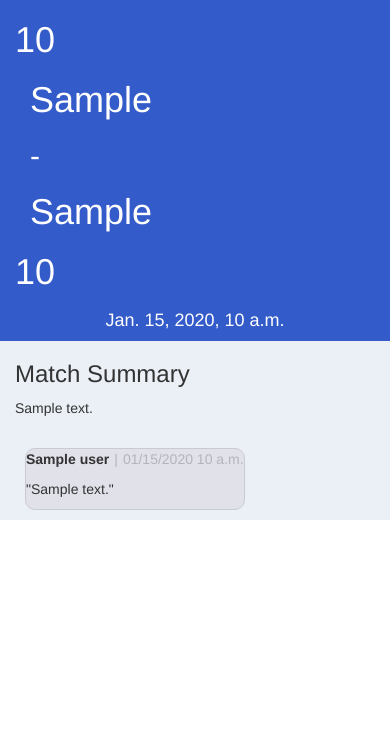
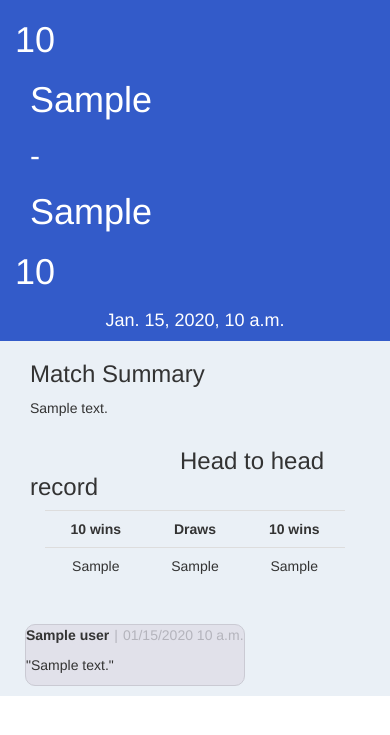
Before and after one commit to cramshaw/fiveaside, a Django app: template fives/templates/fives/match.html in a window 390 px wide. Shown: the part 81-816 px from the top of the page. Run offline with Django 3.2, Linux system fonts and the light colour scheme; the template is opened without the code that fills it: most values are stand-ins (such as "Sample title", 1, 10 or a date in 2020); some libraries are stand-ins or nearby versions.

Commit message:
Implement H2H

```diff
--- a/fives/static/fives/main.css
+++ b/fives/static/fives/main.css
@@ -31,6 +31,14 @@
   max-width: 500px;
   margin-left: 10px;
   background-color: #E1E1EA;
+}
+
+.h2h h3{
+  text-indent: 150px;
+}
+
+.h2h table, th{
+  text-align: center;
 }
 
 .jumbotron {
--- a/fives/templates/fives/match.html
+++ b/fives/templates/fives/match.html
@@ -76,7 +76,9 @@
 <div class="match-details">
     <div class="container">
         <div class="row">
-            <div class="col-md-12">
+            <div class="col-md-6">
+                <div class="match-details-text">
+                    <div class="container">
 
 {% if match_id.match_details %}
     <h3>Match Summary</h3>
@@ -85,10 +87,37 @@
     <h3>Awaiting Match Report</h3>
 {% endif %}
 
+                    </div>
+                </div>
+            </div>
+
+
+            <div class="col-md-6">
+                <div class="h2h">
+                    <div class="container">
+
+                    <h3> Head to head record</h3>
+                        <div class="col-md-6">
+                        <table class="table table-hover">
+                            <tr>
+                            <th>{{ match_id.home_team }} wins</th>
+                            <th>Draws</th>
+                            <th>{{ match_id.away_team }} wins</th>
+                        </tr>
+                        <tr>
+                            <td>{{ h2hhome }}</td>
+                            <td>{{ h2hdraw }}</td>
+                            <td>{{ h2haway }}</td>
+                        </tr>
+                        </table>
+                        </div>
+                    </div>
+                </div>
             </div>
         </div>
     </div>
 </div>
+
 
 
 {% if user.userprofile.team == match_id.home_team or user.userprofile.team == match_id.away_team %}
@@ -96,7 +125,7 @@
 <div class="comment-form">
     <div class="container">
         <div class="row">
-            <div class="col-md-12">
+            <div class="col-md-6">
         <form role="form" method="post" action="/fives/match/{{ match_id.id }}/">
 
         {% csrf_token %}
@@ -114,9 +143,6 @@
 </div>
 
 {% endif %}
-
-
-
 
 
 <div class="comments">
--- a/fives/views.py
+++ b/fives/views.py
@@ -136,9 +136,13 @@ def match_view(request, match_id):
     else:
         comment_form = CommentForm()
 
+    hometeam, awayteam, draw = Team.H2H(match_id.home_team, match_id.away_team)
     context = RequestContext(request, {
         'match_id' : match_id,
         'add_comment' : CommentForm(),
+        'h2hhome' : hometeam,
+        'h2haway' : awayteam,
+        'h2hdraw' : draw,
         })
     return render_to_response('fives/match.html', {}, context)
 
```
Also changed, not shown: fives/models.py (+29 -8 lines).
